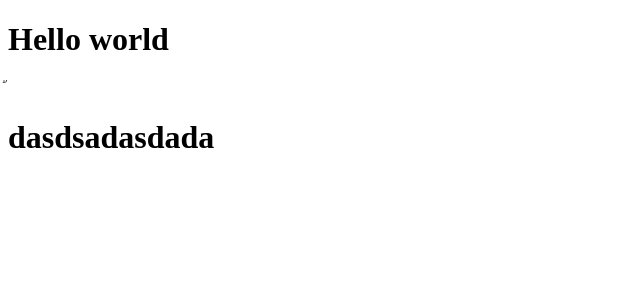
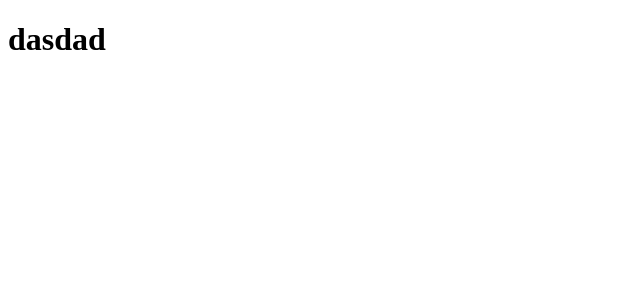
Before and after one commit to Sittinon2501/myportfolio, an Angular app: page / in a window 1280 px wide. Shown: the top 300 px of the page, without its empty margins (0-640 px from the left). Built offline with nearby package versions, Linux system fonts and the light colour scheme.

Commit message:
testeditapp

```diff
--- a/src/app/app.component.html
+++ b/src/app/app.component.html
@@ -1,2 +1 @@
-<h1>Hello world</h1>
-้<h1>dasdsadasdada</h1>
+<h1>dasdad</h1>
```
